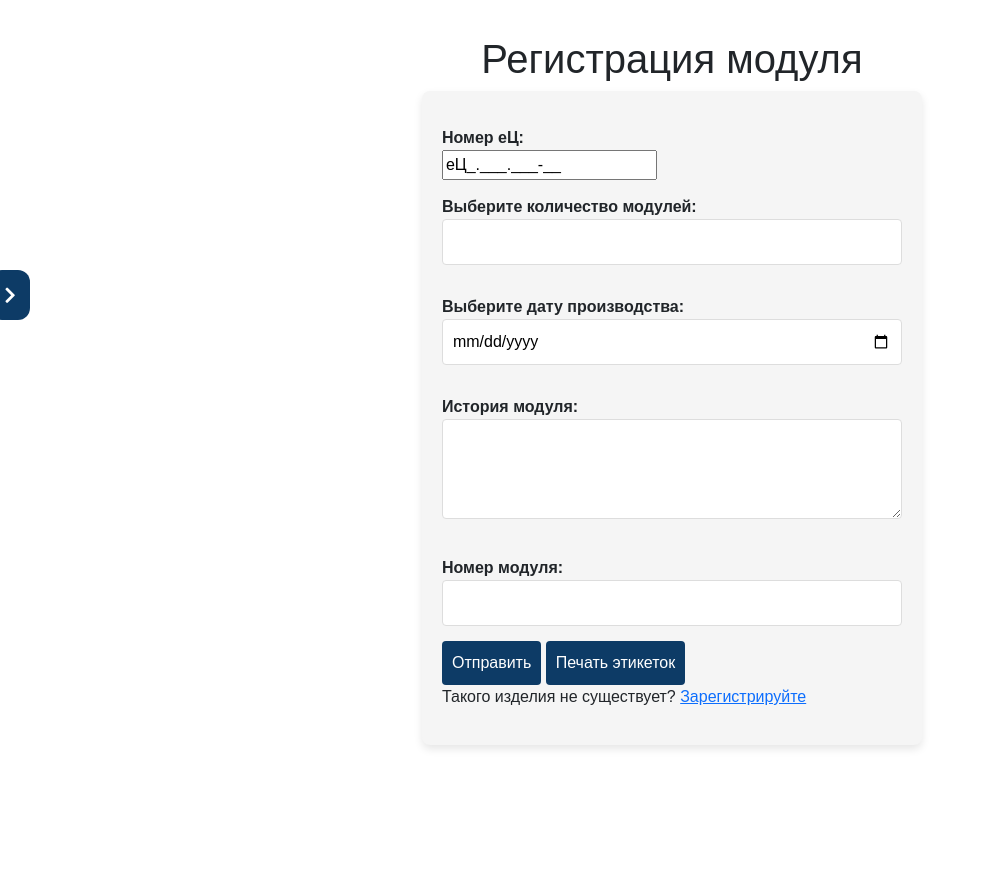
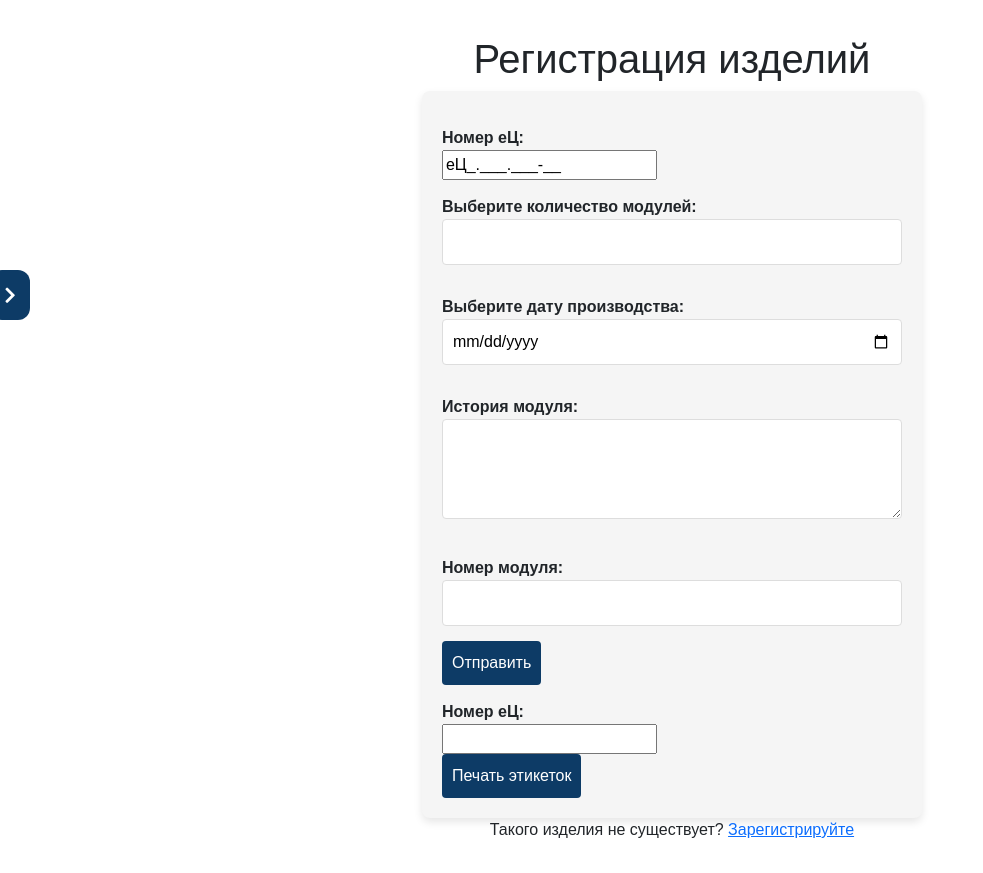
Before and after one commit to sasamagic/Board_Tracker_env, a Django app: page /modules in a window 1280 px wide. Shown: the part 60-933 px from the top of the page, without its empty margins (0-983 px from the left). Run offline with Django 5.2, Linux system fonts and the light colour scheme; the visitor is signed in with stand-in values (Sample User, id 1); some libraries are stand-ins or nearby versions.

Commit message:
начала делать qr code

```diff
--- a/database/models.py
+++ b/database/models.py
@@ -1,4 +1,4 @@
-# # # # Тут описана модель для хранения полной информации о модулях
+# Тут описана модель для хранения полной информации о модулях
 from django.db import models
 from django.db.models.signals import post_save
 from django.dispatch import receiver
--- a/main/forms.py
+++ b/main/forms.py
@@ -219,7 +219,6 @@ class UserRegisterForm(UserCreationForm):
     email = forms.EmailField()
     class Meta:
         model = User
-        # fields = ['username', 'email', 'password1', 'password2']
         fields = ['username', 'password1', 'password2']
 
 class remontForm(ModelForm):
--- a/main/templates/main/index.html
+++ b/main/templates/main/index.html
@@ -17,7 +17,7 @@
         <h3>Открыв сайдбар слева, вы можете:</h3>
 <h3 style="text-indent: 20px;"> - Во вкладке "Регистрация изделий" внести в базу данных инфомацию об электрических изделиях</h3>
 <h3 style="text-indent: 20px;"> - Во вкладке "История регистрации изделий" ознакомиться с изделиями, зарегистрированными под вашим аккаунтом. При необходимости можно удалить запись из базы данных.</h3>
-<h3 style="text-indent: 20px;"> - Во вкладке "Узнать статус изделий" ознакомиться с полными данными электрического изделия, отсканировав Qr код или внеся его серийный номер.</h3>
+<h3 style="text-indent: 20px;"> - Во вкладке "Статус изделий" ознакомиться с полными данными электрического изделия, отсканировав Qr код или внеся его серийный номер.</h3>
 
 <h3 style="margin-top: 500px;">ВНИМАНИЕ! ПРИ УТРАТЕ ЛОГИНА ИЛИ ПАРОЛЯ ОБРАТИТЕСЬ К АДМИНИСТРАТОРУ!</h3>
 
--- a/main/templates/main/layout.html
+++ b/main/templates/main/layout.html
@@ -47,7 +47,7 @@
             {% if user.is_authenticated %}
             <a href="{% url 'modules' %}"><li><i class="fas fa-cogs"></i>Регистрация изделий</li></a>
             <a href="{% url 'history_of_registration' %}"><li><i class="fas fa-cogs"></i>История регистрации изделий</li></a>
-            <a href="{% url 'status' %}"><li><i class="fas fa-info-circle"></i>Узнать статус изделий</li></a>
+            <a href="{% url 'status' %}"><li><i class="fas fa-info-circle"></i>Статус изделий</li></a>
             {% else %}
             <a href="{% url 'user' %}"><li><i class="fas fa-lock"></i>Авторизуйтесь для доступа</li></a>
             {% endif %}
--- a/main/templates/main/modules.html
+++ b/main/templates/main/modules.html
@@ -2,14 +2,13 @@
 <html lang="ru">
 {% extends 'main/layout.html' %}
 {% block title %}
-    Регистрация модуля
+    Регистрация изделий
 
 {% endblock %}
 
 {% block content %}
 <div class="form-container">
-    <h1>Регистрация модуля</h1>
-
+    <h1>Регистрация изделий</h1>
 {% if messages %}
     {% for message in messages %}
         <p class="success">{{ message }}</p>
@@ -18,7 +17,6 @@
 
     <form method="post">
         {% csrf_token %}
-
             <script>
 document.addEventListener("DOMContentLoaded", function() {
     const ecNumberInput = document.getElementById("ec-number");
@@ -57,8 +55,6 @@ document.addEventListener("DOMContentLoaded", function() {
     }
 });
 </script>
-
-
         <div>
             <label for="ec-number">Номер еЦ:</label>
             {{ form.ec_number }}
@@ -81,11 +77,22 @@ document.addEventListener("DOMContentLoaded", function() {
             {{ form.number_of_module }}
         </div>
         <input type="submit" value="Отправить" class="submit-button">
-        <input type="submit" value="Печать этикеток" class="submit-button">
 
-<!--        <a href="{% url 'pdf_dw' %}" target="_blank">-->
-<!--        <button>Сгенерировать PDF</button>-->
-<!--    </a>-->
+
+
+
+<form method="post" action="{% url 'generate_pdf' %}">
+    {% csrf_token %}
+    <div>
+        <label for="ec-number">Номер еЦ:</label>
+        <input type="text" id="ec-number" name="ec_number">
+    </div>
+
+    <input type="submit" name="action" value="Печать этикеток" class="submit-button">
+</form>
+
+
+
 
         <p>Такого изделия не существует? <a href="{% url 'new_info_modules' %}">Зарегистрируйте</a></p>
     </form>
--- a/main/urls.py
+++ b/main/urls.py
@@ -11,5 +11,5 @@ urlpatterns = [
     path('registration', views.registration, name='registration'),
     path('new_info_modules', views.new_info_modules, name='new_info_modules'), # для регистрации несуществующего изделия
     path('history_of_registration', views.history_of_registration, name='history_of_registration'), # ИСТОРИЯ РЕГИСТРАЦИИ
-    path('generate-pdf/', views.generate_pdf, name='pdf_dw'),
+    path('generate_pdf', views.generate_pdf, name='generate_pdf'),
 ]
--- a/main/views.py
+++ b/main/views.py
@@ -10,13 +10,13 @@ from .models import proverka, poverka, kalibrovka, transportirovka, remont, Seri
 from django.shortcuts import get_object_or_404, redirect, render
 from django.contrib import messages
 import datetime
-
-
 from django.http import HttpResponse
 from reportlab.lib.pagesizes import letter
 from reportlab.pdfgen import canvas
 from reportlab.graphics.barcode.qr import QrCodeWidget
 from reportlab.graphics.shapes import Drawing
+
+from django.shortcuts import render
 
 def history_of_registration(request):
     if request.method == 'POST':
@@ -176,7 +176,7 @@ def user(request):
                 else:
                     messages.error(request, "Неверный пароль")
             except User.DoesNotExist:
-                messages.error(request, "Пользователь не найден")
+                messages.error(request, "")
         else:
             # Успешная аутентификация
             login(request, user)
@@ -185,44 +185,86 @@ def user(request):
     return render(request, 'main/user.html')  # Отображение формы входа
 
 
-# Генерация файла
+
+# def generate_pdf(request):
+#     # Создаем HTTP-ответ с типом content-type для PDF
+#     response = HttpResponse(content_type='application/pdf')
+#     response['Content-Disposition'] = 'inline; filename="label.pdf"'
+#
+#     # Создаем объект canvas для генерации PDF
+#     p = canvas.Canvas(response, pagesize=letter)
+#     # Устанавливаем начальные координаты для этикетки
+#     start_x, start_y = 10, 750  # Верхний левый угол этикетки
+#
+#     # Добавляем первый QR-код
+#     qr1 = QrCodeWidget("123456789")
+#     qr1_bounds = qr1.getBounds()
+#     qr1_width = qr1_bounds[2] - qr1_bounds[0]
+#     qr1_height = qr1_bounds[3] - qr1_bounds[1]
+#     qr1_drawing = Drawing(60, 60)  # Размер QR-кода
+#     qr1_drawing.add(qr1)
+#     qr1_drawing.drawOn(p, start_x, start_y - 60)
+#
+#     # Добавляем текстовые элементы
+#     text_x = start_x + 70  # Координата X для текста
+#     p.setFont("Helvetica", 10)
+#
+#     # Текст справа от первого QR-кода
+#     p.drawString(text_x, start_y, "KAC")
+#     p.drawString(text_x, start_y - 15, "eЦ6.641.733")
+#
+#     # Текст ниже
+#     p.drawString(start_x, start_y - 100, "pev.4")
+#     p.drawString(start_x + 50, start_y - 100, "№00001")
+#     p.drawString(start_x + 120, start_y - 100, "35/24")
+#
+#     # S/N текст
+#     p.drawString(start_x, start_y - 115, "S/N 01:02:010203:01:3524:00009")
+#
+#     # Завершаем создание PDF
+#     p.showPage()
+#     p.save()
+#     return response
+from django.http import HttpResponse
+from reportlab.pdfgen import canvas
+from reportlab.lib.pagesizes import letter
+from reportlab.graphics.barcode.qr import QrCodeWidget
+from reportlab.graphics.shapes import Drawing
+
 def generate_pdf(request):
-    # Создаем HTTP-ответ с типом content-type для PDF
-    response = HttpResponse(content_type='application/pdf')
-    response['Content-Disposition'] = 'inline; filename="label.pdf"'
+    if request.method == "POST" and request.POST.get("action") == "Печать этикеток":
+        # Получаем номер еЦ из формы
+        ec_number = request.POST.get('ec_number', 'еЦ_._._-')  # Дефолтное значение, если поле пустое
 
-    # Создаем объект canvas для генерации PDF
-    p = canvas.Canvas(response, pagesize=letter)
+        # Генерируем содержимое QR-кода
+        qr_content = f"Номер еЦ: {ec_number}"
 
-    # Устанавливаем начальные координаты для этикетки
-    start_x, start_y = 10, 750  # Верхний левый угол этикетки
+        # Создаем HTTP-ответ с типом content-type для PDF
+        response = HttpResponse(content_type='application/pdf')
+        response['Content-Disposition'] = 'inline; filename="label.pdf"'
 
-    # Добавляем первый QR-код
-    qr1 = QrCodeWidget("QR Code Content 1")
-    qr1_bounds = qr1.getBounds()
-    qr1_width = qr1_bounds[2] - qr1_bounds[0]
-    qr1_height = qr1_bounds[3] - qr1_bounds[1]
-    qr1_drawing = Drawing(60, 60)  # Размер QR-кода
-    qr1_drawing.add(qr1)
-    qr1_drawing.drawOn(p, start_x, start_y - 60)
+        # Создаем объект canvas для генерации PDF
+        p = canvas.Canvas(response, pagesize=letter)
 
-    # Добавляем текстовые элементы
-    text_x = start_x + 70  # Координата X для текста
-    p.setFont("Helvetica", 10)
+        # Устанавливаем начальные координаты для этикетки
+        start_x, start_y = 10, 750
 
-    # Текст справа от первого QR-кода
-    p.drawString(text_x, start_y, "KAC")
-    p.drawString(text_x, start_y - 15, "eЦ6.641.733")
+        # Добавляем QR-код
+        qr_widget = QrCodeWidget(qr_content)
+        qr_bounds = qr_widget.getBounds()
+        qr_width = qr_bounds[2] - qr_bounds[0]
+        qr_height = qr_bounds[3] - qr_bounds[1]
+        qr_drawing = Drawing(60, 60)  # Размер QR-кода
+        qr_drawing.add(qr_widget)
+        qr_drawing.drawOn(p, start_x, start_y - 60)
 
-    # Текст ниже
-    p.drawString(start_x, start_y - 100, "pev.4")
-    p.drawString(start_x + 50, start_y - 100, "№00001")
-    p.drawString(start_x + 120, start_y - 100, "35/24")
+        # Добавляем текстовые элементы
+        p.setFont("Helvetica", 10)
+        p.drawString(start_x + 70, start_y, f"Номер еЦ: {ec_number}")
 
-    # S/N текст
-    p.drawString(start_x, start_y - 115, "S/N 01:02:010203:01:3524:00009")
+        # Завершаем создание PDF
+        p.showPage()
+        p.save()
+        return response
 
-    # Завершаем создание PDF
-    p.showPage()
-    p.save()
-    return response
+    return HttpResponse("Некорректный запрос", status=400)
```
Also changed, not shown: metanit/settings.py (+1 -12 lines), 3 other files.
